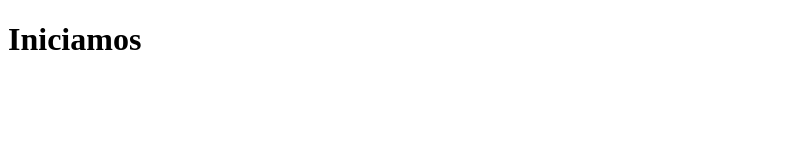
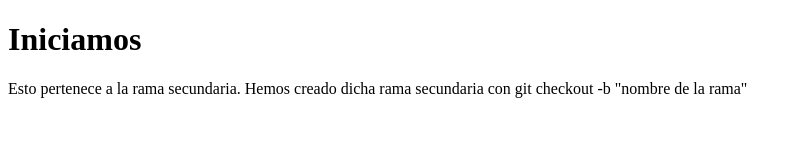
Before and after one commit to JorgeBar/Testing-Branches, a plain HTML site: page index.html in a window 1280 px wide. Shown: the whole page, without its empty margins (0-802 px from the left). Drawn offline with Linux system fonts and the light colour scheme.

Commit message:
Hemos creado una ramas secundaria

```diff
--- a/index.html
+++ b/index.html
@@ -7,5 +7,8 @@
 </head>
 <body>
     <h1>Iniciamos </h1>
+
+    <p>Esto pertenece a la rama secundaria. Hemos creado dicha rama secundaria con git checkout -b "nombre de la rama"
+    </p>
 </body>
 </html>
```
